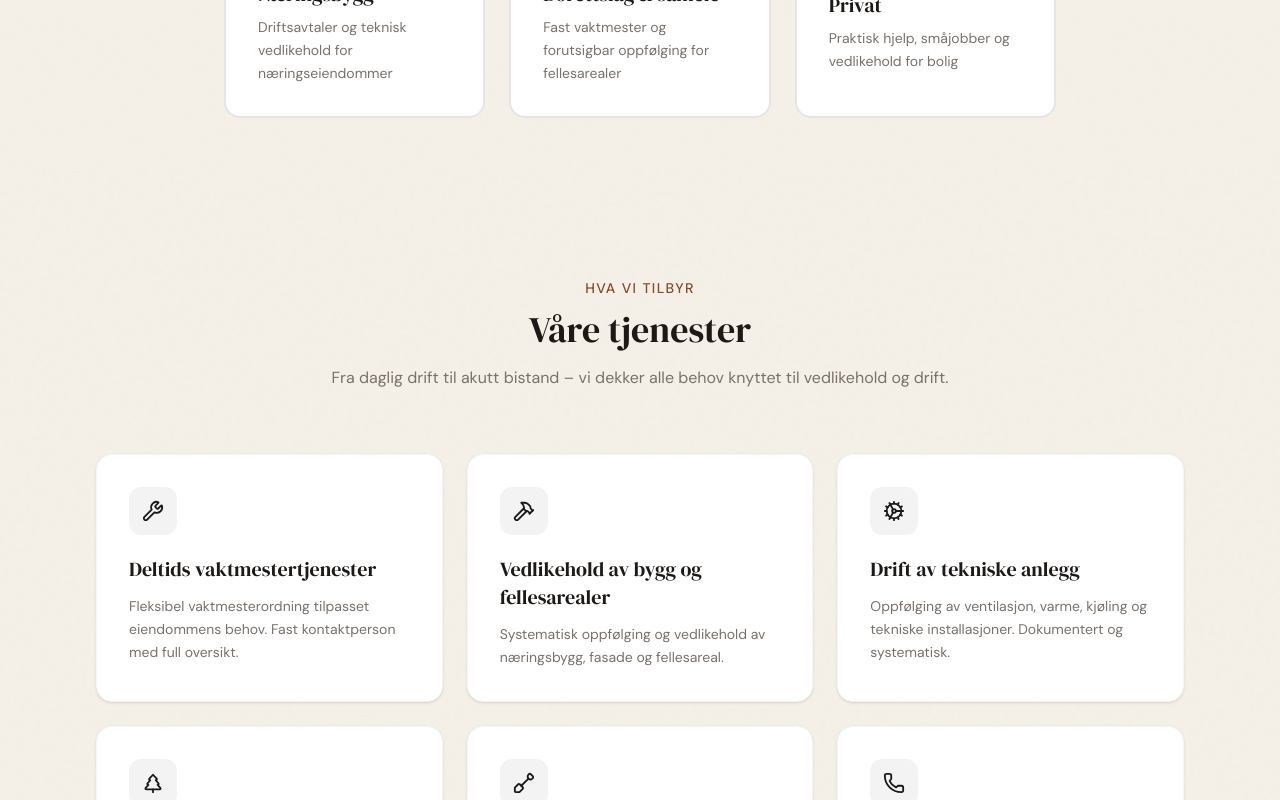
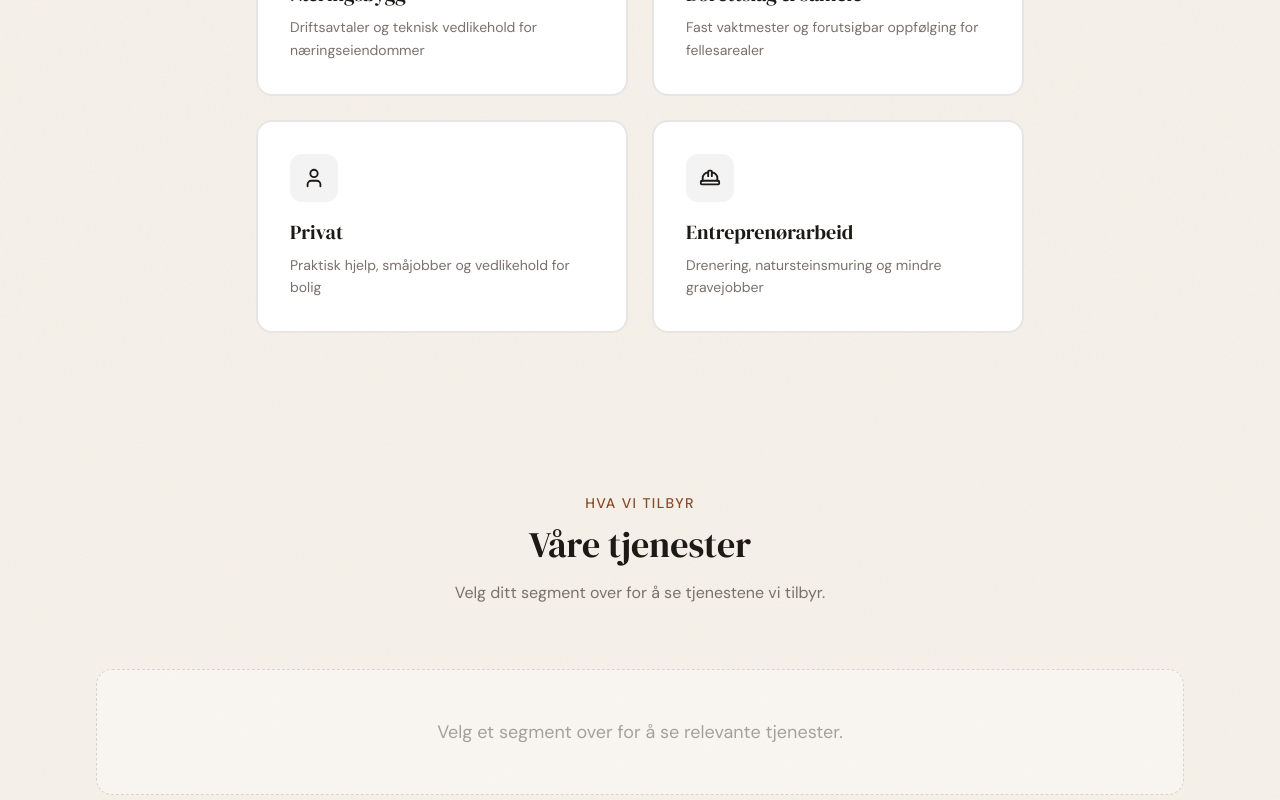
Before and after one commit to attentioErik/Straume-Drift-og-vedlikehold, a React (Vite) app: page / in a window 1280 px wide. Shown: the part 1180-1980 px from the top of the page. Built offline with nearby package versions, Linux system fonts and the light colour scheme.

Commit message:
services

```diff
--- a/StraumeLanding.jsx
+++ b/StraumeLanding.jsx
@@ -28,7 +28,10 @@ import {
   ThermometerSun,
   BadgeCheck,
   CheckCircle,
+  HardHat,
+  BrickWall,
   Shovel,
+  Pickaxe,
 } from 'lucide-react';
 
 /* ───────────────────────────────────────────
@@ -95,6 +98,13 @@ const segmenter = [
     icon: User,
     desc: 'Praktisk hjelp, småjobber og vedlikehold for bolig',
     formLabel: 'Privat',
+  },
+  {
+    id: 'entreprenor',
+    label: 'Entreprenørarbeid',
+    icon: HardHat,
+    desc: 'Drenering, natursteinsmuring og mindre gravejobber',
+    formLabel: 'Entreprenørarbeid',
   },
 ];
 
@@ -189,6 +199,30 @@ const tjenester = [
       privat: 'Tegn en serviceavtale fra kr 199,- per måned og bli prioritert kunde hos oss. Kontakt oss for å høre hva som ligger i pakken.',
     },
   },
+  {
+    icon: BrickWall,
+    title: 'Natursteinsmuring',
+    segments: ['entreprenor'],
+    text: {
+      entreprenor: 'Muring av naturstein til støttemurer, fasader og hageanlegg. Solid håndverk med varige materialer.',
+    },
+  },
+  {
+    icon: Shovel,
+    title: 'Drenering',
+    segments: ['entreprenor'],
+    text: {
+      entreprenor: 'Drenering rundt bolig og bygg. Vi sørger for riktig fall, membran og tilkobling til avløp.',
+    },
+  },
+  {
+    icon: Pickaxe,
+    title: 'Mindre gravejobber',
+    segments: ['entreprenor'],
+    text: {
+      entreprenor: 'Graving for kabler, rør, fundament og diverse grunnarbeid. Ryddig og effektiv utførelse.',
+    },
+  },
 ];
 
 // ── USPs ──
@@ -258,10 +292,10 @@ export default function StraumeLanding() {
     setTimeout(() => scrollTo('tjenester'), 100);
   };
 
-  // Filter services based on active segment
+  // Filter services based on active segment (only show when a segment is selected)
   const filteredTjenester = activeSegment
     ? tjenester.filter(t => t.segments.includes(activeSegment))
-    : tjenester;
+    : [];
 
   // Get the right description text for a service
   const getServiceText = (service) => {
@@ -443,7 +477,7 @@ export default function StraumeLanding() {
               </p>
             </AnimatedSection>
 
-            <div className="grid grid-cols-1 sm:grid-cols-3 gap-4 md:gap-6">
+            <div className="grid grid-cols-2 gap-4 md:gap-6 max-w-3xl mx-auto">
               {segmenter.map((seg, i) => {
                 const isActive = activeSegment === seg.id;
                 return (
@@ -482,19 +516,6 @@ export default function StraumeLanding() {
               })}
             </div>
 
-            {activeSegment && (
-              <div className="text-center mt-6">
-                <button
-                  onClick={() => {
-                    setActiveSegment(null);
-                    setFormData(prev => ({ ...prev, segment: '' }));
-                  }}
-                  className="text-stone-400 hover:text-[#864A28] text-sm transition-colors"
-                >
-                  Vis alle tjenester
-                </button>
-              </div>
-            )}
           </div>
         </section>
 
@@ -511,11 +532,12 @@ export default function StraumeLanding() {
               <p className="text-stone-500 text-center max-w-2xl mx-auto mb-16">
                 {activeSegment
                   ? `Tjenester tilpasset ${segmenter.find(s => s.id === activeSegment)?.label.toLowerCase()}.`
-                  : 'Fra daglig drift til akutt bistand – vi dekker alle behov knyttet til vedlikehold og drift.'
+                  : 'Velg ditt segment over for å se tjenestene vi tilbyr.'
                 }
               </p>
             </AnimatedSection>
 
+            {filteredTjenester.length > 0 ? (
             <div className="grid grid-cols-1 md:grid-cols-2 lg:grid-cols-3 gap-6">
               {filteredTjenester.map((t, i) => (
                 <div
@@ -540,6 +562,11 @@ export default function StraumeLanding() {
                 </div>
               ))}
             </div>
+            ) : (
+              <div className="text-center py-12 px-6 rounded-2xl border border-dashed border-stone-300 bg-white/40">
+                <p className="text-stone-400 text-lg">Velg et segment over for å se relevante tjenester.</p>
+              </div>
+            )}
 
             {activeSegment === 'privat' && (
               <div className="mt-10 flex items-start gap-4 bg-white/60 border border-stone-200 rounded-xl px-6 py-5 max-w-2xl mx-auto">
@@ -780,6 +807,7 @@ export default function StraumeLanding() {
                         <option value="Næringsbygg" className="bg-[#1C1917]">Næringsbygg</option>
                         <option value="Borettslag / sameie" className="bg-[#1C1917]">Borettslag / sameie</option>
                         <option value="Privat" className="bg-[#1C1917]">Privat</option>
+                        <option value="Entreprenørarbeid" className="bg-[#1C1917]">Entreprenørarbeid</option>
                       </select>
                       <ChevronDown size={16} className="absolute right-3 top-1/2 -translate-y-1/2 text-[#F5F0E8]/30 pointer-events-none" />
                     </div>
```
